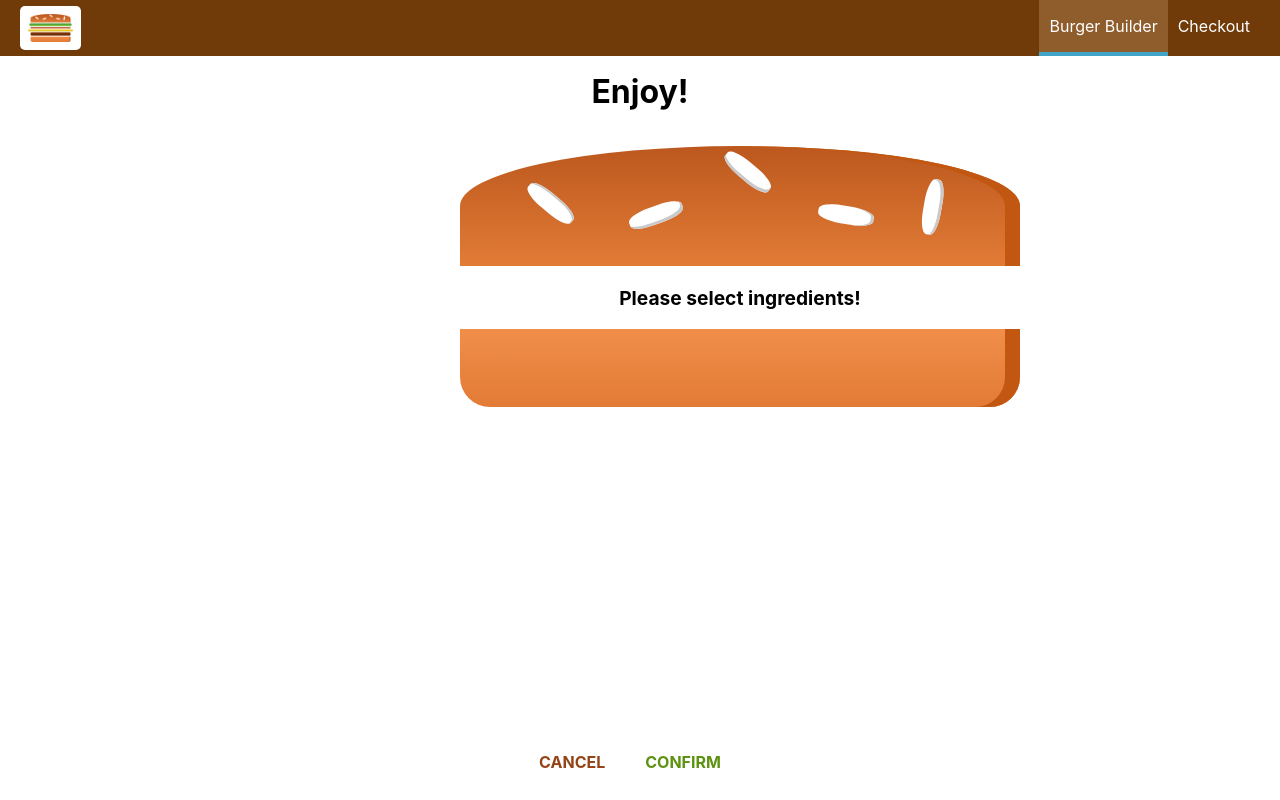
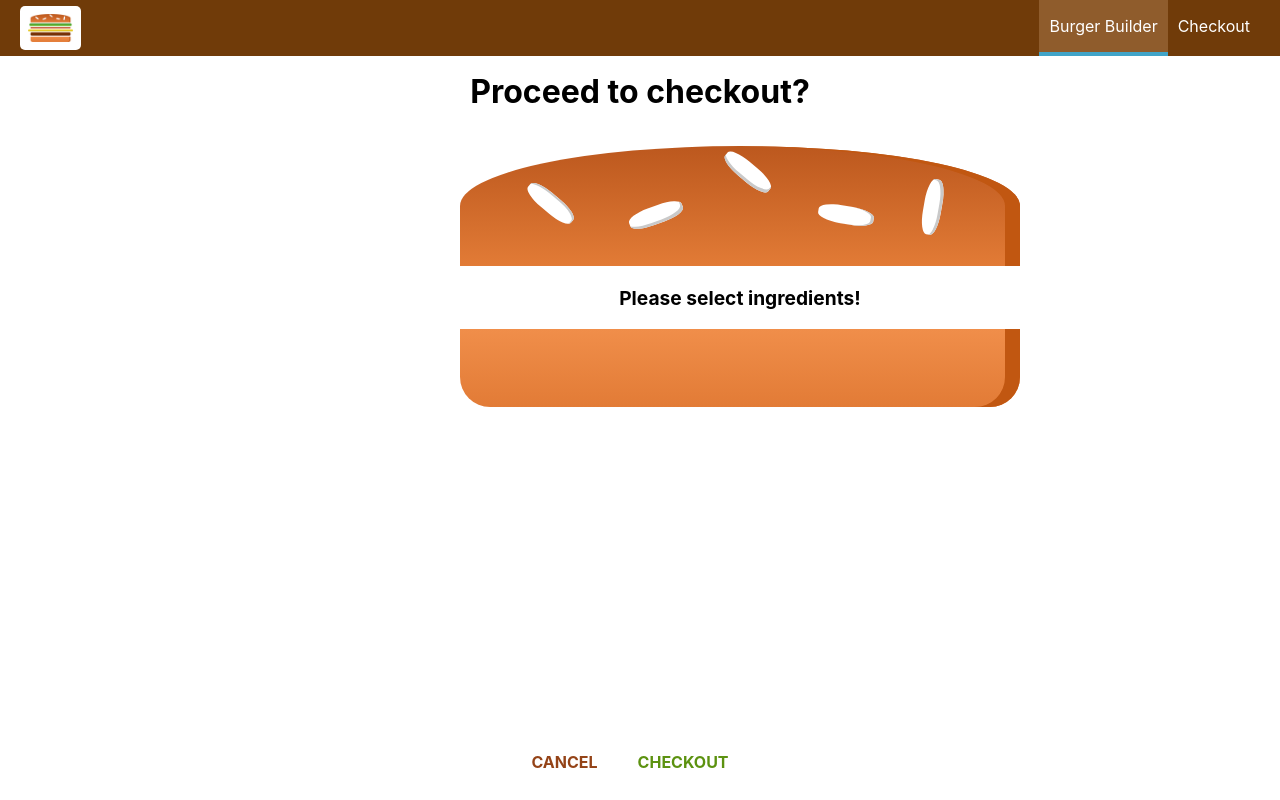
Before and after one commit to pseudonym42/burger-builder, a React (Create React App) app: page /checkout in a window 1280 px wide. Built offline with nearby package versions, Linux system fonts and the light colour scheme.

Commit message:
Added actions to buttons on CheckoutSummary.js component

```diff
--- a/src/components/Order/CheckoutSummary/CheckoutSummary.js
+++ b/src/components/Order/CheckoutSummary/CheckoutSummary.js
@@ -7,14 +7,14 @@ import styles from './CheckoutSummary.module.css';
 const checkoutSummary = (props) => {
     return (
         <div className={styles.CheckoutSummary}>
-            <h1>Enjoy!</h1>
+            <h1>Proceed to checkout?</h1>
             <div style={{
                 width: '100%',
                 margin: 'auto'
             }}>
                 <Burger ingredients={props.ingredients}/>
-                <Button buttonType="Danger" action>CANCEL</Button>
-                <Button buttonType="Success" action>CONFIRM</Button>
+                <Button buttonType="Danger" action={props.cancelCheckout}>CANCEL</Button>
+                <Button buttonType="Success" action={props.confirmCheckout}>CHECKOUT</Button>
             </div>
         </div>
     )
```
